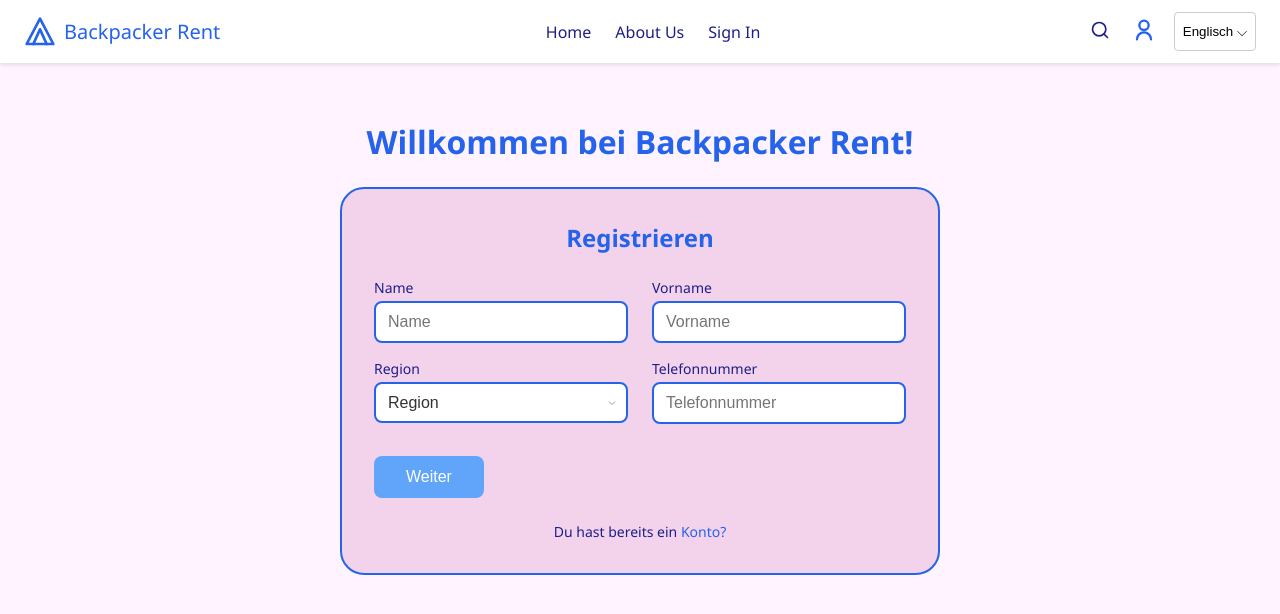
After one commit to jberenz/BackpackerRent, a Flask app: page /registrieren in a window 1280 px wide. The commit adds this page. Shown: the top 614 px of the page. Run offline with Flask 3, Linux system fonts and the light colour scheme.

Commit message:
Log in screen

```diff
--- a/app.py
+++ b/app.py
@@ -1,5 +1,5 @@
 from flask import Flask, render_template, request, redirect, url_for
-import db  # falls du das oben schon nutzt
+import db
 import os
 
 app = Flask(__name__)
@@ -14,12 +14,15 @@ app.config.from_mapping(
 app.cli.add_command(db.init_db)
 app.teardown_appcontext(db.close_db_con)
 
-# Startseite weiterleiten
+# Startseite
 @app.route('/')
 def index():
     return redirect(url_for('lists'))
 
-# TODO-Listen anzeigen
+# =============================
+# 📝 TODO-Listen-Logik
+# =============================
+
 @app.route('/lists/')
 def lists():
     db_con = db.get_db_con()
@@ -40,7 +43,6 @@ def lists():
         return lists
     return render_template('lists.html', lists=lists)
 
-# Einzelne Liste anzeigen
 @app.route('/lists/<int:id>')
 def show_list(id):
     db_con = db.get_db_con()
@@ -62,11 +64,9 @@ def show_list(id):
         return list_obj
     return render_template('list.html', list=list_obj)
 
-# Hinzufügen-Seite (Button „Hinzufügen“)
 @app.route('/add', methods=['GET', 'POST'])
 def add():
     if request.method == 'POST':
-        # Beispiel: neue Liste anlegen
         name = request.form.get('name')
         if name:
             db_con = db.get_db_con()
@@ -75,45 +75,58 @@ def add():
         return redirect(url_for('lists'))
     return render_template('add.html')
 
-# Beispieldaten einfügen
 @app.route('/insert/sample')
 def run_insert_sample():
     db.insert_sample()
     return 'Datenbank mit Beispieldaten gefüllt.'
 
 # =============================
-# Login / Registrierung
+# 🔐 Authentifizierung
 # =============================
 
-@app.route('/login', methods=['GET', 'POST'])
-def login():
+# Neue Login-Seite
+@app.route('/anmelden', methods=['GET', 'POST'])
+def anmelden():
     if request.method == 'POST':
-        country = request.form.get('region')
+        email = request.form.get('email')
+        password = request.form.get('password')
+
+        if email == 'test@example.com' and password == 'pass123':
+            return redirect(url_for('lists'))
+        else:
+            return render_template('anmelden.html', error='Ungültige Anmeldedaten')
+
+    return render_template('anmelden.html')
+
+# Neue Registrierungsseite
+@app.route('/registrieren', methods=['GET', 'POST'])
+def registrieren():
+    if request.method == 'POST':
+        last_name = request.form.get('last_name')
+        first_name = request.form.get('first_name')
+        region = request.form.get('region')
         phone = request.form.get('phone')
-        # hier später SMS-Code o.ä. verarbeiten
+        # Hier kannst du später in die DB schreiben
         return redirect(url_for('lists'))
-    return render_template('login.html')
+    return render_template('registrieren.html')
 
+# 🔁 Alte URL weiterleiten (Fehlervermeidung)
+@app.route('/register')
+def redirect_register():
+    return redirect(url_for('registrieren'))
+
+# Optional: alte E-Mail-Routen (noch nicht verwendet)
 @app.route('/login/email')
 def login_email():
-    # später: eigenes E-Mail-Login-Formular
     return 'Hier kommt das E-Mail Login hin (später implementieren)'
-
-@app.route('/register', methods=['GET', 'POST'])
-def register():
-    if request.method == 'POST':
-        last_name  = request.form.get('last_name')
-        first_name = request.form.get('first_name')
-        region     = request.form.get('region')
-        phone      = request.form.get('phone')
-        # hier später Registrierungs-Logik (DB, Session, o.ä.)
-        return redirect(url_for('lists'))
-    return render_template('login.html')
 
 @app.route('/register/email')
 def register_email():
-    # später: eigenes E-Mail-Registrierungs-Formular
     return 'Hier kommt die E-Mail Registrierung hin (später implementieren)'
+
+# =============================
+# 🚀 Startpunkt
+# =============================
 
 if __name__ == '__main__':
     app.run(debug=True)
--- a/templates/base.html
+++ b/templates/base.html
@@ -29,13 +29,11 @@
                About Us
             </a>
           </li>
-
-
           <li>
-      <a
-        href="{{ url_for('login') }}"
-        class="nav-signin{% if request.endpoint == 'login' %} active{% endif %}"
-      >Sign In</a>
+            <a href="{{ url_for('anmelden') }}"
+               class="nav-signin{% if request.endpoint == 'anmelden' %} active{% endif %}">
+              Sign In
+            </a>
           </li>
         </ul>
       </nav>
--- /dev/null
+++ b/templates/registrieren.html
@@ -0,0 +1,38 @@
+{% extends "base.html" %}
+{% block title %}Registrieren – Backpacker Rent{% endblock %}
+
+{% block content %}
+<section class="auth-wrapper">
+  <h1 class="login-welcome">Willkommen bei Backpacker Rent!</h1>
+  <div class="auth-container">
+    <h2 class="auth-header">Registrieren</h2>
+    <form class="auth-form" action="{{ url_for('registrieren') }}" method="post">
+      <div class="input-group">
+        <label for="last_name">Name</label>
+        <input id="last_name" name="last_name" type="text" placeholder="Name" required>
+      </div>
+      <div class="input-group">
+        <label for="first_name">Vorname</label>
+        <input id="first_name" name="first_name" type="text" placeholder="Vorname" required>
+      </div>
+      <div class="input-group">
+        <label for="region">Region</label>
+        <select id="region" name="region" required>
+          <option value="" disabled selected>Region</option>
+          <option value="de">Deutschland (+49)</option>
+          <option value="at">Österreich (+43)</option>
+          <option value="ch">Schweiz (+41)</option>
+        </select>
+      </div>
+      <div class="input-group">
+        <label for="phone">Telefonnummer</label>
+        <input id="phone" name="phone" type="tel" placeholder="Telefonnummer" required>
+      </div>
+      <button type="submit" class="auth-submit">Weiter</button>
+    </form>
+    <div class="auth-footer">
+      Du hast bereits ein <a href="{{ url_for('anmelden') }}">Konto?</a>
+    </div>
+  </div>
+</section>
+{% endblock %}
```
Also changed, not shown: templates/anmelden.html (added, +31 -0 lines), static/css/style.css (line endings or trailing spaces). Lines whose indentation alone changed are shown as unchanged.
